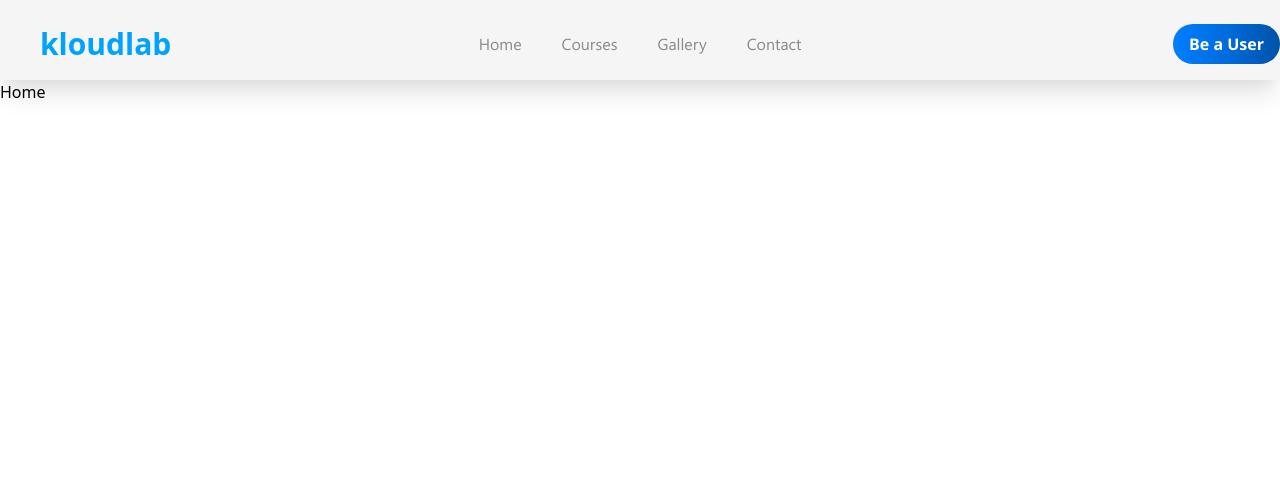
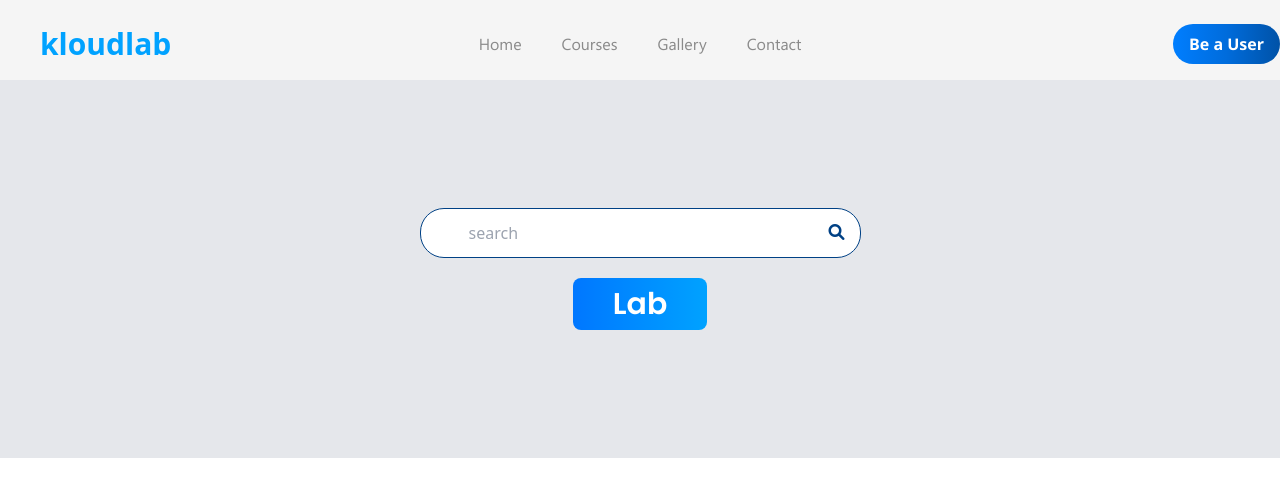
Before and after one commit to TahsinTushita/kloudlab-frontend, a Vue app in the folder kloudlab_frontend/: page / in a window 1280 px wide. Shown: the top 496 px of the page. Built offline with nearby package versions, Linux system fonts and the light colour scheme.

Commit message:
Setting up homepage

```diff
--- a/kloudlab_frontend/src/assets/tailwind.css
+++ b/kloudlab_frontend/src/assets/tailwind.css
@@ -1,3 +1,5 @@
+@import url('https://fonts.googleapis.com/css2?family=Poppins:wght@600&display=swap');
+
 @tailwind base;
 
 @tailwind components;
--- a/kloudlab_frontend/src/components/NavBar.vue
+++ b/kloudlab_frontend/src/components/NavBar.vue
@@ -14,7 +14,7 @@
       "
     >
       <div class="absolute left-10">
-        <h1 class="text-3xl text-A2FF font-bold">kloudlab</h1>
+        <h1 class="text-3xl text-LabBtn2 font-bold">kloudlab</h1>
       </div>
       <router-link :to="{ name: 'Home' }" class="text-NavOptions font-segoeUI">
         Home
@@ -48,7 +48,7 @@
           to-NavBtn3
           px-4
           py-2
-          rounded-l-3xl rounded-r-3xl
+          rounded-3xl
           text-white
           font-bold font-segoeUI
         "
--- a/kloudlab_frontend/src/views/Home.vue
+++ b/kloudlab_frontend/src/views/Home.vue
@@ -1,5 +1,53 @@
 <template>
-  <div>Home</div>
+  <div class="px-32 py-32 bg-gray-200 flex items-center justify-center">
+    <div class="space-y-5">
+      <!-- <input
+        type="text"
+        class="
+          w-full
+          py-3
+          px-32
+          border border-HomeSearchInputBorder
+          rounded-l-3xl rounded-r-3xl
+          focus:outline-none
+        "
+      /> -->
+      <div class="flex w-full max-w-xl relative">
+        <input
+          type="text"
+          class="
+            w-full
+            border border-HomeSearchInputBorder
+            pl-12
+            py-3
+            pr-40
+            rounded-3xl
+            focus:outline-none focus:ring-0
+          "
+          placeholder="search"
+        />
+        <span class="absolute right-4 top-3 text-md text-HomeSearchInputBorder">
+          <i class="fas fa-search"></i>
+        </span>
+      </div>
+      <div class="flex items-center justify-center">
+        <button
+          class="
+            bg-gradient-to-r
+            from-LabBtn1
+            to-LabBtn2
+            px-10
+            py-2
+            font-poppins
+            text-white text-3xl
+            rounded-lg
+          "
+        >
+          Lab
+        </button>
+      </div>
+    </div>
+  </div>
 </template>
 
 <script>
--- a/kloudlab_frontend/tailwind.config.js
+++ b/kloudlab_frontend/tailwind.config.js
@@ -4,16 +4,20 @@ module.exports = {
   theme: {
     extend: {
       colors: {
-        sevenFF: "#0077FF",
-        A2FF: "#00A2FF",
+        LabBtn1: "#0077FF",
+        LabBtn2: "#00A2FF",
         NavBg: "#F5F5F5",
         NavOptions: "#8A8A8A",
         NavBtn1: "#007EFF",
         NavBtn2: "#006CDC",
         NavBtn3: "#0052A7",
+        HomeSearchInputBorder: "#004185",
+        HomeSearchIcon1: "#3198FF",
+        HomeSearchIcon2: "#194C80",
       },
       fontFamily: {
         segoeUI: "'Segoe UI'",
+        poppins: "'poppins', sans-serif",
       },
     },
   },
```
